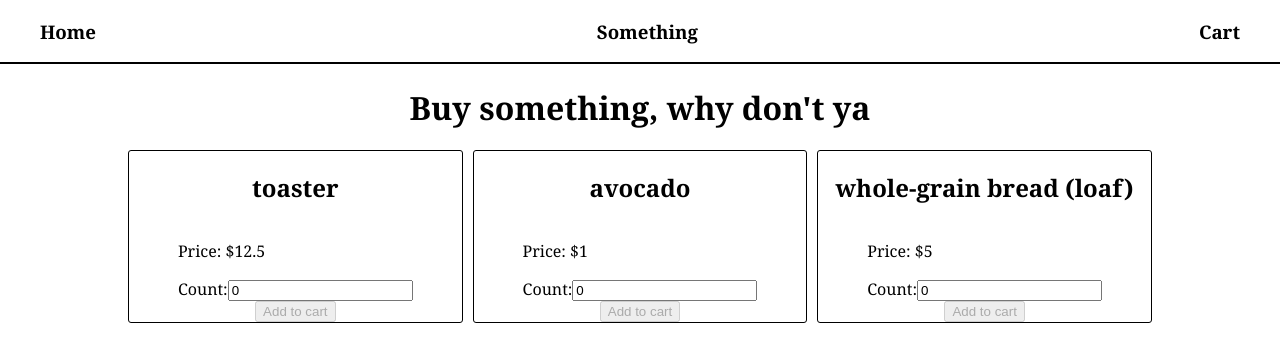
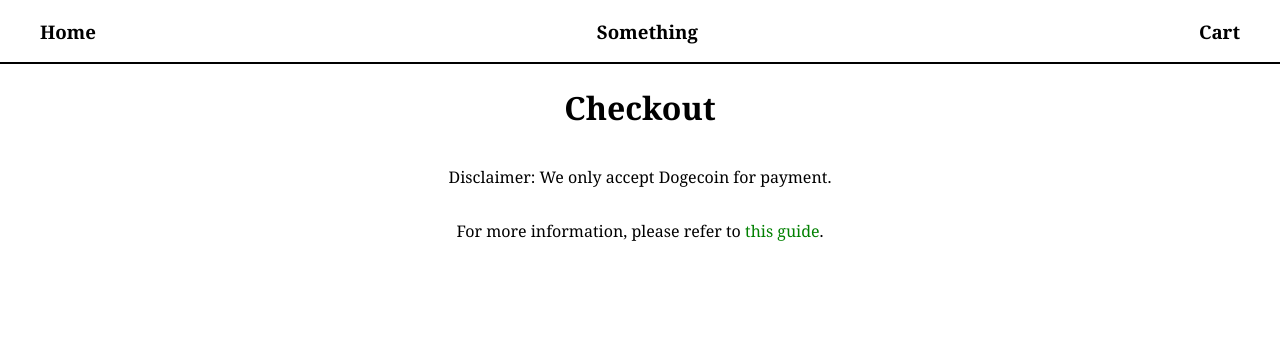
Before and after one commit to ubercj/avo-emporium, a React (Create React App) app: page /checkout in a window 1280 px wide. Before the commit this address led to /. Shown: the top 362 px of the page. Built offline with nearby package versions, Linux system fonts and the light colour scheme.

Commit message:
Added checkout page and tweaked navbar

```diff
--- a/src/App.js
+++ b/src/App.js
@@ -3,6 +3,7 @@ import { useState } from 'react';
 import Nav from "./components/Nav";
 import HomePage from "./components/HomePage";
 import CartPage from "./components/CartPage";
+import CheckoutPage from './components/CheckoutPage';
 
 const App = () => {
   const [cart, setCart] = useState([]);
@@ -19,6 +20,7 @@ const App = () => {
         render={() =>
           <CartPage cart={cart} setCart={setCart} />}
         />
+        <Route exact path="/checkout" component={CheckoutPage} />
         <Redirect to='/' />
       </Switch>
     </BrowserRouter>
--- a/src/assets/stylesheets/index.css
+++ b/src/assets/stylesheets/index.css
@@ -23,7 +23,15 @@ nav {
   border-bottom: 2px solid black;
 }
 
-.nav:hover {
+span {
+  color: green;
+}
+
+span:hover {
+  text-decoration: underline;
+}
+
+.Link:hover {
   background-color: #ddd;
 }
 
@@ -40,6 +48,7 @@ a:link {
 
 .feed {
   width: 60%;
+  margin-bottom: 40px;
 }
 
 .in-cart {
@@ -53,6 +62,7 @@ a:link {
 
   border: 1px solid black;
   border-radius: 3px;
+  margin-bottom: 10px;
 }
 
 .grid {
@@ -62,3 +72,8 @@ a:link {
 
   width: 80%;
 }
+
+.checkout {
+  margin-top: 40px;
+  margin-bottom: 20px;
+}
--- a/src/components/Cart.js
+++ b/src/components/Cart.js
@@ -1,4 +1,5 @@
 import React, { useState, useEffect } from 'react';
+import { Link } from 'react-router-dom';
 
 const Cart = (props) => {
   const { cart, setCart } = props;
@@ -27,7 +28,7 @@ const Cart = (props) => {
       return (
         <div key={product.id} className="card in-cart">
           <h4>{product.title}</h4>
-          <p>Count: {product.count} Price: ${product.price}</p>
+          <p>Count: {product.count} | Price: ${product.price}</p>
           <p>Total Cost: {product.count * product.price}</p>
           <button onClick={() => removeFromCart(product, cart)}>Remove</button>
         </div>
@@ -39,6 +40,9 @@ const Cart = (props) => {
     <div className="feed card">
       <h2>Cart total: ${total}</h2>
       {showCartContents(cart)}
+      <Link to="/checkout">
+        <button className="checkout">Checkout</button>
+      </Link>
     </div>
   )
 }
--- /dev/null
+++ b/src/components/CheckoutPage.js
@@ -0,0 +1,14 @@
+import React from 'react';
+
+const CheckoutPage = () => {
+
+  return (
+    <div className="container">
+      <h1>Checkout</h1>
+      <p>Disclaimer: We only accept Dogecoin for payment.</p>
+      <p>For more information, please refer to <a href="https://youtu.be/dQw4w9WgXcQ" target="_blank" rel="noreferrer"><span>this guide</span></a>.</p>
+    </div>
+  )
+}
+
+export default CheckoutPage;
--- a/src/components/ItemCard.js
+++ b/src/components/ItemCard.js
@@ -8,6 +8,14 @@ const ItemCard = (props) => {
 
   const handleChange = (e) => {
     setCount(e.target.value);
+  }
+
+  const handleClick = () => {
+    if (cart.find((item) => item.prodId === product.prodId)) {
+      increaseCount(cart, product, count);
+    } else {
+      addToCart(product, count);
+    }
   }
 
   const increaseCount = (cart, product, count) => {
@@ -24,24 +32,19 @@ const ItemCard = (props) => {
     setCount(0);
   }
 
-  const addToCart = () => {
-    if (cart.find((item) => item.prodId === product.prodId)) {
-      increaseCount(cart, product, count);
-    } else {
+  const addToCart = (product, count) => {
     const newProduct = {...product};
     newProduct.id = uniqid();
     newProduct.count = count;
     setCount(0);
     setCart((prevCart) => [...prevCart, newProduct]);
-    console.log(`End of function. Product id is ${newProduct.prodId}`);
-    }
   }
 
   const showAddButton = () => {
     if (count > 0) {
-      return <button onClick={addToCart}>Add to cart</button>
+      return <button onClick={handleClick}>Add to cart</button>
     } else {
-      return <button disabled onClick={addToCart}>Add to cart</button>
+      return <button disabled onClick={handleClick}>Add to cart</button>
     }
   }
 
--- a/src/components/Nav.js
+++ b/src/components/Nav.js
@@ -14,15 +14,15 @@ const Nav = (props) => {
 
   return (
     <nav>
-      <div className="nav nav-left">
-        <Link to='/'><h3>Home</h3></Link>
-      </div>
+      <Link to='/' className="Link">
+        <div className="nav nav-left"><h3>Home</h3></div>
+      </Link>
       <div className="nav nav-center">
         <h3>Something</h3>
       </div>
-      <div className="nav nav-right">
-        <Link to='/cart'>{showCartSize(cart)}</Link>
-      </div>
+      <Link to='/cart' className="Link">
+        <div className="nav nav-right">{showCartSize(cart)}</div>
+      </Link>
     </nav>
   )
 }
```
